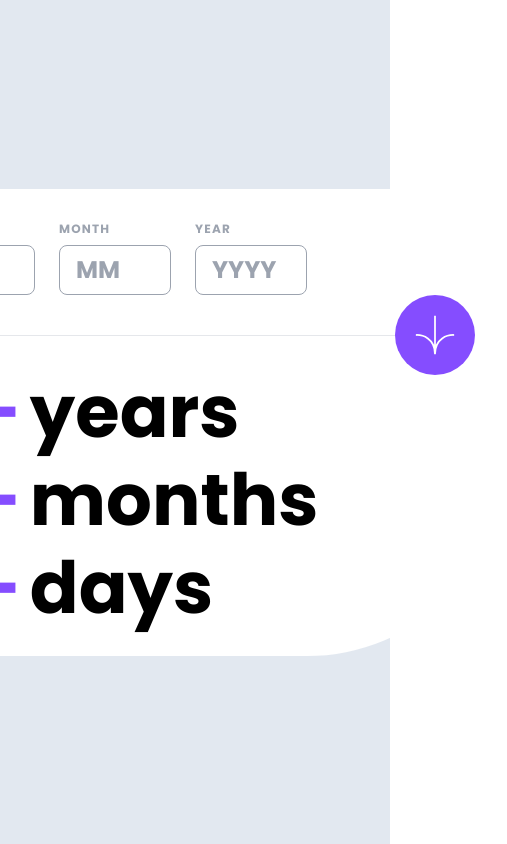
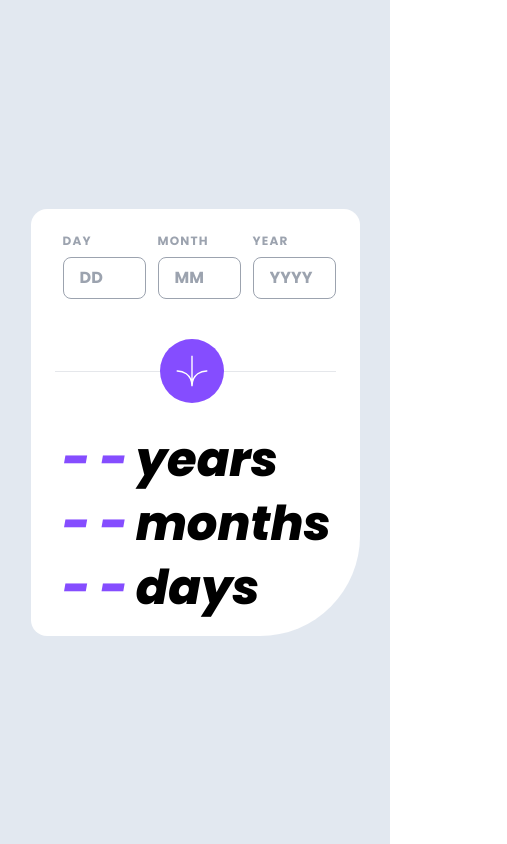
Before and after one commit to pulsarbeam/front-end-mentor-age-calculator, a Next.js app: page / in a window 390 px wide. Shown: the whole page, 507 px wide, since content can reach past the window. Built offline with nearby package versions, Linux system fonts and the light colour scheme.

Commit message:
finoshed

```diff
--- a/app/page.tsx
+++ b/app/page.tsx
@@ -66,11 +66,11 @@ export default function Home() {
   return (
     <>
       <main className="flex min-h-screen flex-col items-center justify-center bg-slate-200 font-poppins">
-        <div className="bg-white rounded-2xl rounded-br-[200px] p-8">
+        <div className="bg-white rounded-2xl lg:rounded-br-[200px] rounded-br-[100px] lg:p-8 p-6">
           <form onSubmit={handleSubmit} className="font-bold">
-            <div className="flex gap-6 ">
+            <div className="flex lg:gap-6 gap-3 justify-center lg:justify-normal">
               <div
-                className="flex flex-col gap-2 ml-2"
+                className="flex flex-col gap-2 ml-2 "
                 style={{ height: '74px' }}
               >
                 <label
@@ -81,20 +81,20 @@ export default function Home() {
                   DAY
                 </label>
                 <input
-                  className={`w-28 py-2 px-4 border ${
+                  className={`lg:w-28 w-[83px] py-2 px-4 border ${
                     validDate ? 'border-gray-400' : 'border-red-500'
-                  } rounded-lg text-2xl`}
+                  } rounded-lg text-l lg:text-2xl`}
                   name="day"
                   id="day"
                   placeholder="DD"
                 ></input>
                 {!validDate && (
-                  <span className="text-red-500 text-[10px]">
+                  <span className="text-red-500 text-[9px] lg:text-[11px] italic">
                     Must be a valid date
                   </span>
                 )}
                 {!filled && (
-                  <span className="text-red-500 text-[10px]">
+                  <span className="text-red-500 text-[9px] lg:text-[11px] italic ">
                     Please fill all fields
                   </span>
                 )}
@@ -108,9 +108,9 @@ export default function Home() {
                   MONTH
                 </label>
                 <input
-                  className={`w-28 py-2 px-4 border ${
+                  className={`lg:w-28 w-[83px] py-2 px-4 border ${
                     validDate ? 'border-gray-400' : 'border-red-500'
-                  } rounded-lg text-2xl`}
+                  } rounded-lg text-l lg:text-2xl`}
                   name="month"
                   id="year"
                   placeholder="MM"
@@ -125,44 +125,46 @@ export default function Home() {
                   YEAR
                 </label>
                 <input
-                  className={`w-28 py-2 px-4 border ${
+                  className={`lg:w-28 w-[83px] py-2 px-4 border ${
                     validDate ? 'border-gray-400' : 'border-red-500'
-                  } rounded-lg text-2xl`}
+                  } rounded-lg text-l lg:text-2xl`}
                   name="year"
                   id="year"
                   placeholder="YYYY"
                 ></input>
               </div>
             </div>
+            <div className="py-6">
               <div className="relative">
-              <hr className="border-b-gray-400 my-10 w-[35rem]" />
-              <button className="absolute right-0 -top-10 h-20 w-20 rounded-full bg-[#854dff]">
+                <hr className="border-b-gray-400 my-10 lg:w-[35rem]" />
+                <button className="absolute lg:right-0 right-28 lg:-top-10 -top-8 h-16 w-16 lg:h-20 lg:w-20 rounded-full bg-[#854dff]">
                   <img
                     src="/icon-arrow.svg"
                     alt="arrow"
-                  className="h-10 w-10 m-auto"
+                    className="h-8 w-8 lg:w-10 lg:h-10 m-auto"
                   />
                 </button>
               </div>
+            </div>
           </form>
-          <div className="flex flex-col gap-4 ml-2 text-xl font-bold">
+          <div className="flex flex-col gap-4 ml-2 text-xl bold ">
             <div className="flex gap-2 items-center">
-              <span className="text-[#854dff] text-7xl">
+              <span className="text-[#854dff] lg:text-7xl text-5xl">
                 {elapsed.years ? elapsed.years : '- -'}
               </span>
-              <span className="text-7xl">years</span>
+              <span className="lg:text-7xl text-5xl">years</span>
             </div>
             <div className="flex gap-2 items-center">
-              <span className="text-[#854dff] text-7xl">
+              <span className="text-[#854dff] lg:text-7xl text-5xl">
                 {elapsed.months ? elapsed.months : '- -'}
               </span>
-              <span className="text-7xl">months</span>
+              <span className="lg:text-7xl text-5xl">months</span>
             </div>
             <div className="flex gap-2 items-center">
-              <span className="text-[#854dff] text-7xl">
+              <span className="text-[#854dff] lg:text-7xl text-5xl">
                 {elapsed.days ? elapsed.days : '- -'}
               </span>
-              <span className="text-7xl">days</span>
+              <span className="lg:text-7xl text-5xl">days</span>
             </div>
           </div>
         </div>
```
Lines whose indentation alone changed are shown as unchanged.
